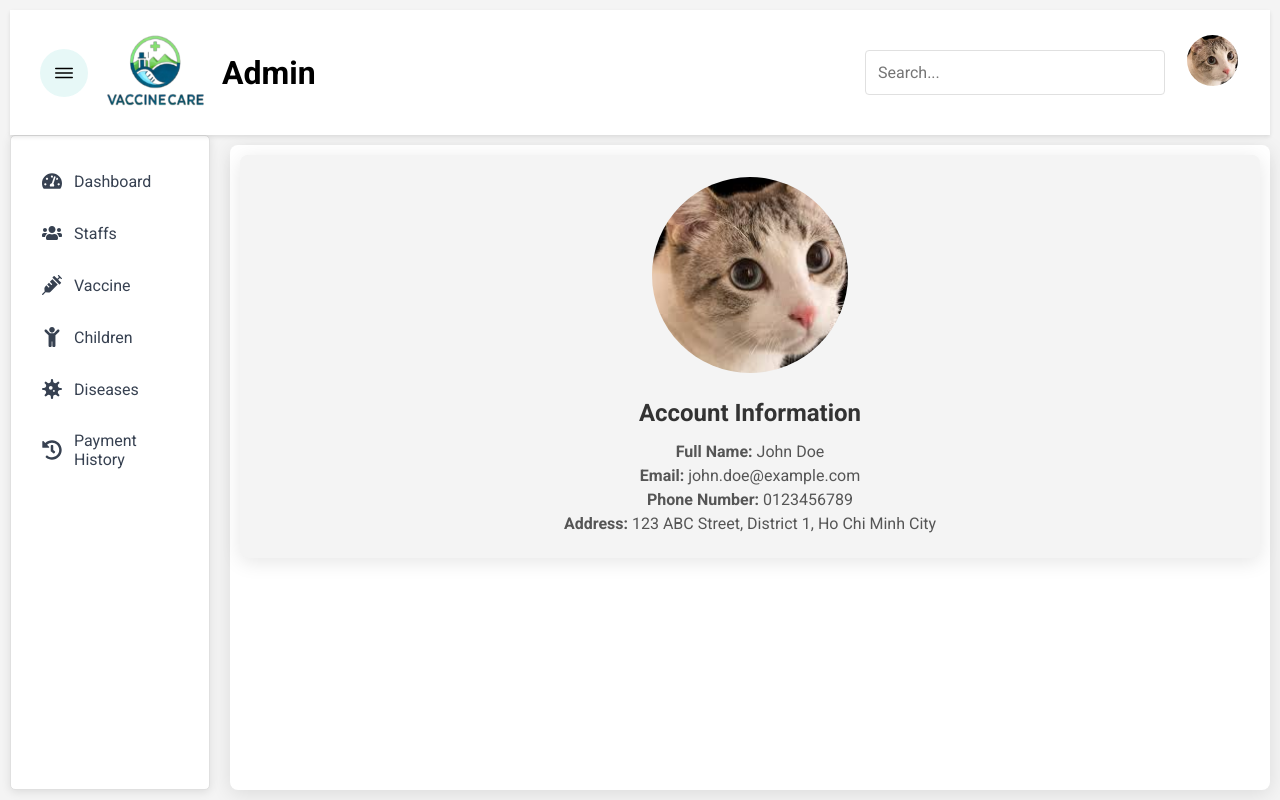
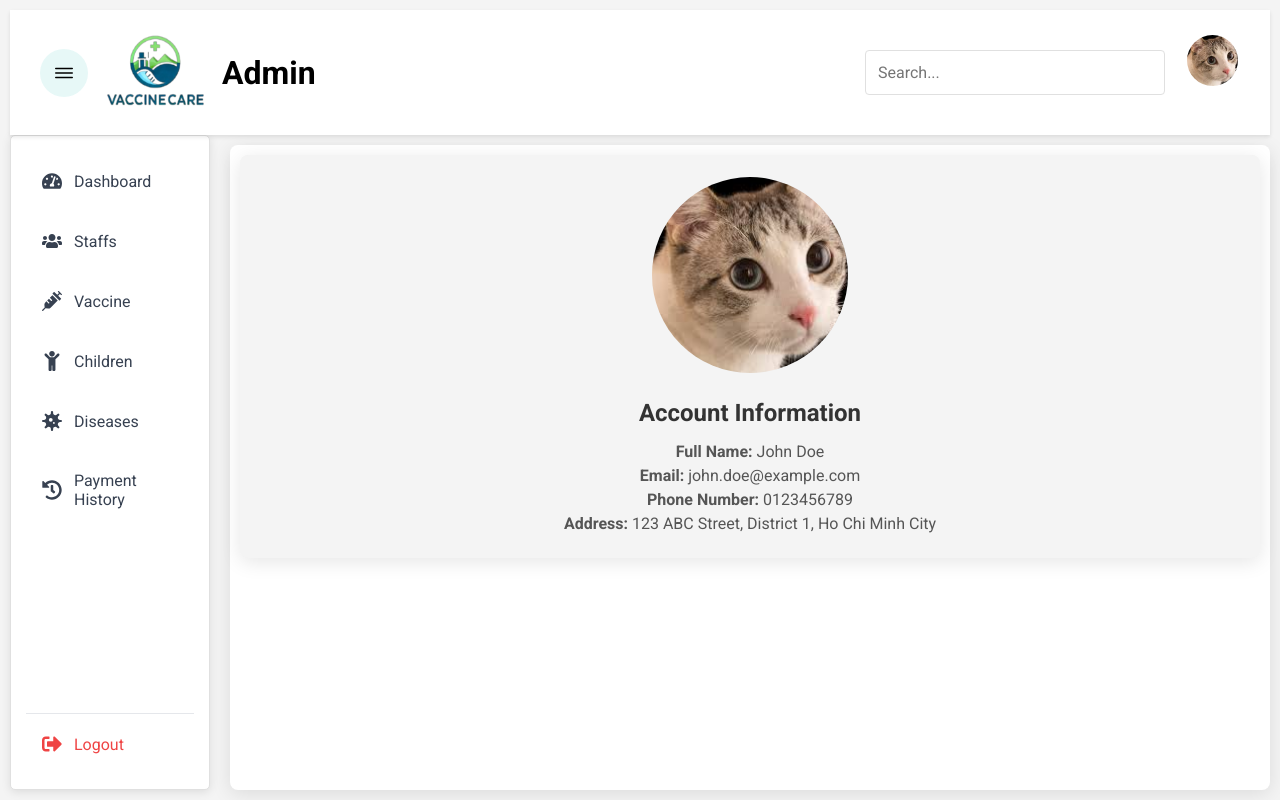
Before and after one commit to khangper/WDP391_VaccineCare, a React (Vite) app in the folder vaccine_care/: page /admin/profile in a window 1280 px wide. Built offline with nearby package versions, Linux system fonts and the light colour scheme; the HTML template or start-up script is replaced by a standard one.

Commit message:
them nut logout

```diff
--- a/vaccine_care/src/App.jsx
+++ b/vaccine_care/src/App.jsx
@@ -8,7 +8,7 @@ import Vaccine from "./components/admin/vaccine/Vaccine";
 import PaymentHistory from "./components/admin/payment_history/payment";
 import AccInfo from "./components/admin/profile/acc_info";
 import Child from "./components/admin/child/Child";
-import Disease from "./components/admin/disease/Disease";
+import Disease from "./components/admin/disease/cisease";
 
 const App = () => {
   return (
--- a/vaccine_care/src/components/admin/sidebar_admin/SidebarAdmin.css
+++ b/vaccine_care/src/components/admin/sidebar_admin/SidebarAdmin.css
@@ -13,6 +13,9 @@
     list-style: none;
     padding: 0;
     margin: 0;
+    height: 100%;
+    display: flex;
+    flex-direction: column;
 }
 
 .sidebar li {
@@ -72,6 +75,34 @@
     align-items: center;
 }
 
+.logout-item {
+    margin-top: auto !important;
+    border-top: 1px solid #e5e7eb;
+    padding-top: 8px;
+}
+
+.logout-button {
+    width: 100%;
+    display: flex;
+    align-items: center;
+    padding: 12px 16px;
+    color: #ef4444;
+    background: none;
+    border: none;
+    cursor: pointer;
+    transition: all 0.2s;
+    font-size: 16px;
+}
+
+.logout-button:hover {
+    background-color: #fee2e2;
+}
+
+.sidebar.collapsed .logout-button {
+    justify-content: center;
+    padding: 12px;
+}
+
 /* @media (max-width: 768px) {
     .sidebar {
         width: 56px;image.png
--- a/vaccine_care/src/components/admin/sidebar_admin/SidebarAdmin.jsx
+++ b/vaccine_care/src/components/admin/sidebar_admin/SidebarAdmin.jsx
@@ -1,10 +1,16 @@
 import React from 'react';
-import { Link, useLocation } from 'react-router-dom';
+import { Link, useLocation, useNavigate } from 'react-router-dom';
 import './SidebarAdmin.css';
-import { FaUser, FaTachometerAlt, FaUsers, FaSyringe, FaHistory, FaChild, FaVirus } from 'react-icons/fa';
+import { FaUser, FaTachometerAlt, FaUsers, FaSyringe, FaHistory, FaChild, FaVirus, FaSignOutAlt } from 'react-icons/fa';
 
 const SidebarAdmin = ({ isCollapsed }) => {
     const location = useLocation();
+    const navigate = useNavigate();
+
+    const handleLogout = () => {
+        // Thêm logic đăng xuất ở đây nếu cần (xóa token, clear localStorage, etc.)
+        navigate('/');
+    };
 
     return (
         <div className={`sidebar ${isCollapsed ? 'collapsed' : ''}`}>
@@ -45,6 +51,12 @@ const SidebarAdmin = ({ isCollapsed }) => {
                         {!isCollapsed && "Payment History"}
                     </Link>
                 </li>
+                <li className="logout-item">
+                    <button onClick={handleLogout} className="logout-button">
+                        <FaSignOutAlt className="sidebar-icon" />
+                        {!isCollapsed && "Logout"}
+                    </button>
+                </li>
             </ul>
         </div>
     );
```
Also changed, not shown: vaccine_care/src/components/admin/disease/cisease.jsx (renamed from vaccine_care/src/components/admin/disease/disease.jsx).
